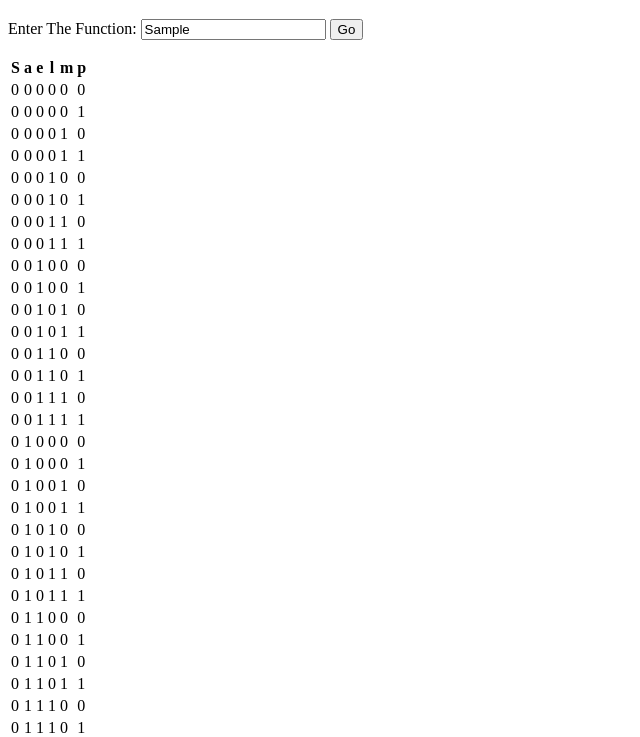
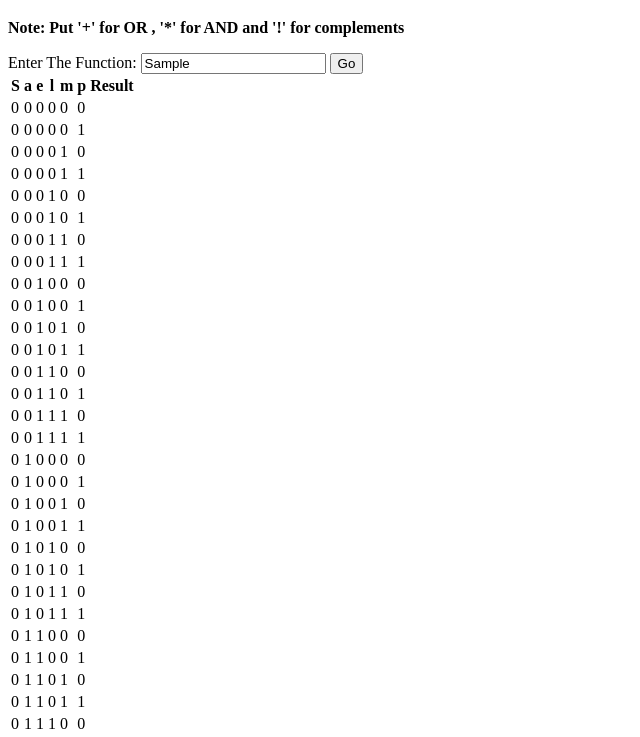
Before and after one commit to NaitikPatel-325/Digital_Logic, a plain HTML site: page truthtable.html in a window 1280 px wide. Both pictures are taken after typing "Sample" into the empty fields and a click on the button "Go". Shown: the part 61-798 px from the top of the page, without its empty margins (0-640 px from the left). Drawn offline with Linux system fonts and the light colour scheme.

Commit message:
bugs to be solved

```diff
--- a/truthtable.html
+++ b/truthtable.html
@@ -9,14 +9,21 @@
 
     <div class="cover">
         <h1>Make a Truth table for any function</h1>
+        <p><b>Note: Put '+' for OR , '*' for AND and '!' for complements</b></p>
         <label for="input">Enter The Function:</label>
         <input type="text" id="input">
         <button type="button" onclick="makeTable()">Go</button>
-        <p id="converted-number"></p>
+        <table id="tTable"></table>
     </div>
 
 
 <script>
+
+
+
+
+
+
 
     function findDistinctAlphabets(inputString) {
       const alphabets = inputString.match(/[A-Za-z]/g);
@@ -38,18 +45,60 @@
         }
         return binaryStrings;
     }
+    function evaluateExpression(expression, values) {
+      const stack = [];
+
+      const tokens = expression.split(/\s*([|&()])\s*/).filter(Boolean);
+
+      for (const token of tokens) {
+        if (token === "||" || token === "&&") {
+          const op2 = stack.pop();
+          const op1 = stack.pop();
+
+          if (token === "||") {
+            stack.push(op1 || op2);
+          } else {
+            stack.push(op1 && op2);
+          }
+        } else if (token === "(" || token === ")") {
+          console.error("Invalid expression. Parentheses not supported.");
+          return null;
+        } else {
+          stack.push(values[token]);
+        }
+      }
+
+      return stack.pop();
+    }
+
+    function convert(expression) {
+      let result = expression.replace(/'/g, '!');
+      // result = expression.replace(/+/g, '||');
+      // result = expression.replace(/\*/g, '&&');
+      return result.replace(/\+/g, '||').replace(/\*/g, '&&');
+    }
 
     function makeTable() {
+
+      let table = document.getElementById('tTable');
+
+      // Remove all child elements (rows) from the table before entering the new datas
+      while (table.firstChild) {
+        table.removeChild(table.firstChild);
+      }
+
       const inputString = document.getElementById('input').value;
+      const convertedExpression = convert(inputString);
+      console.log(convertedExpression)
+
+
       const distinctAlphabets = findDistinctAlphabets(inputString);
 
-      const columns = distinctAlphabets.length;
+      const columns = distinctAlphabets.length ;
       const rows = 2 ** columns;
 
-      const binaryArray = decimalToBinaryStrings(rows);
-      console.log(binaryArray)
+      const binaryArray = decimalToBinaryStrings(rows);  // array having the values of all variables per row
 
-      const table = document.createElement('table');
 
       // Create the header row with column names
       const headerRow = document.createElement('tr');
@@ -60,19 +109,39 @@
       }
       table.appendChild(headerRow);
 
+      // Add an additional column header for the result/answer
+      const resultHeaderCell = document.createElement('th');
+      resultHeaderCell.textContent = "Result";
+      headerRow.appendChild(resultHeaderCell);
+
+      table.appendChild(headerRow);
+
       // Create the data rows
       for (let i = 0; i < rows; i++) {
         const row = document.createElement('tr');
-        for (let j = 0; j < columns; j++) {
+        let temp = '' ;
+        for (let j = 0; j <=columns; j++) {
           const cell = document.createElement('td');
-        //   cell.textContent = `${j}`;
-        cell.textContent = binaryArray[i][j];
+          if( j == columns){
+              const values = {};
+              for (let k = 0; k < distinctAlphabets.length; k++) {
+                values[distinctAlphabets[i]] = parseInt(temp.charAt(i));
+              }
+              const result = evaluateExpression(convertedExpression , values);
+              cell.textContent = result;
+          }else{
+            temp += binaryArray[i][j] ;
+            cell.textContent = binaryArray[i][j];
+          }
           row.appendChild(cell);
+
         }
         table.appendChild(row);
       }
 
-      document.body.appendChild(table);
+
+
+
     }
 
 
```
